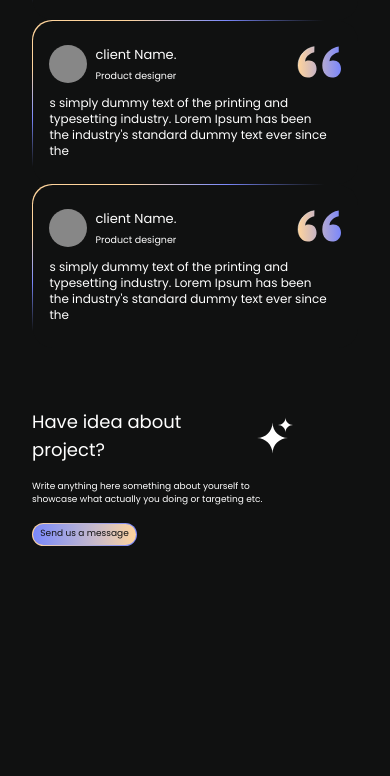
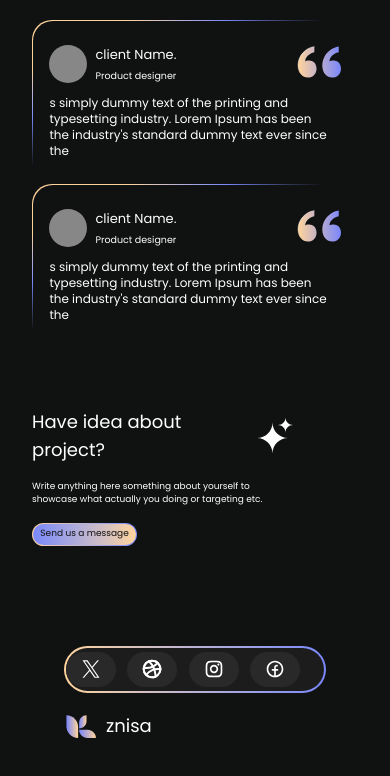
Before and after one commit to Worketyamo-Students/Dark-Style-Ulrich, a plain HTML site: page index.html in a window 390 px wide. Shown: the part 2738-3514 px from the top of the page. Before the commit the page ends 3284 px from the top, so only its background shows below. Drawn offline with nearby package versions, Linux system fonts and the light colour scheme.

Commit message:
feat:footer et son responsive

```diff
--- a/index.html
+++ b/index.html
@@ -29,11 +29,11 @@
 <body class="bg-body font-poppins text-white">
     <!-- Debut du header -->
     <header class="flex justify-between mx-8 mt-9 items-center md:mx-40">
-        <div class="flex gap-2 items-center text-lg"><img src="Assets/Imgs/logo.svg" alt="logo">znisa</div>
+        <div class="flex gap-2 items-center text-lg md:text-2xl"><img src="Assets/Imgs/logo.svg" alt="logo">znisa</div>
         <div class="hidden md:block rounded-[290px] w-3/7 bg-gradient-to-r from-rose to-bleu p-[2px]">
             <!-- Debut de la navbarre -->
-            <nav class="hidden md:block md:flex md:justify-between md:items-center rounded-[290px] py-2 px-4 bg-nav font-normal">
-                <div class="flex items-center justify-center w-[50px] h-[32px] rounded-[40px] bg-icone"><a href="#"><img src="Assets/Imgs/home.svg" alt="home"></a></div>
+            <nav class="hidden md:block md:flex md:justify-between md:items-center rounded-[290px] py-1 px-4 bg-nav font-normal">
+                <div class="flex items-center justify-center w-[50px] h-[36px] rounded-[40px] bg-icone"><a href="#"><img src="Assets/Imgs/home.svg" alt="home"></a></div>
                 <a href="#">About</a>
                 <a href="#">Projects</a>
                 <a href="#">Contact me</a>
@@ -222,6 +222,23 @@
             </div>
             <div><!--Decoration--></div>
         </section> <!--Fin section 5-->
+        <footer class="md:flex md:flex-row md:justify-between md:items-center flex flex-col-reverse gap-4 mx-16 md:mx-40 mt-25 md:mt-40 mb-8 md:mb-16">
+            <div class="flex gap-2 items-center text-lg md:text-2xl"><img src="Assets/Imgs/logo.svg" alt="logo">znisa</div>
+            <div class="rounded-[220px] md:rounded-[290px] md:w-3/7 bg-gradient-to-r from-rose to-bleu p-[2px]">
+                <!-- Debut de la navbarre -->
+                <nav class="flex justify-between items-center rounded-[220px] md:rounded-[290px] py-1 pr-6 bg-nav font-normal">
+                    <div class="flex items-center justify-center w-[50px] h-[35px] rounded-[40px] bg-icone"><a href="#"><img src="Assets/Imgs/twitter.svg" alt="twitter"></a></div>
+                    <div class="flex items-center justify-center w-[50px] h-[35px] rounded-[40px] bg-icone"><a href="#"><img src="Assets/Imgs/navigateur.svg" alt="navigateur"></a></div>
+                    <div class="flex items-center justify-center w-[50px] h-[35px] rounded-[40px] bg-icone"><a href="#"><img src="Assets/Imgs/instagram.svg" alt="instagram"></a></div>
+                    <div class="flex items-center justify-center w-[50px] h-[35px] rounded-[40px] bg-icone"><a href="#"><img src="Assets/Imgs/facebook.svg" alt="facebook"></a></div>
+                </nav> <!--Fin navbarre-->
+            </div>
+            <!--Gestion des buttons-->
+            <div class="hidden md:flex">
+                <div class="bg-gradient-to-r from-rose to-bleu w-[100px] h-[50px] rounded-[40px] p-[1px]"><button class="bg-gradient-to-r from-bleu to-rose w-full rounded-[40px] h-full flex items-center justify-center text-[#000000] font-medium">Hire me</button></div>
+                <div class="bg-gradient-to-r from-rose to-bleu w-[46px] h-[46px] rounded-full p-[1px]"><button class="bg-gradient-to-r from-bleu to-rose w-full rounded-full h-full flex items-center justify-center"><img src="Assets/Imgs/User.svg" alt="user"></button></div>
+            </div>
+        </footer>
     </main>
 </body>
 
```
